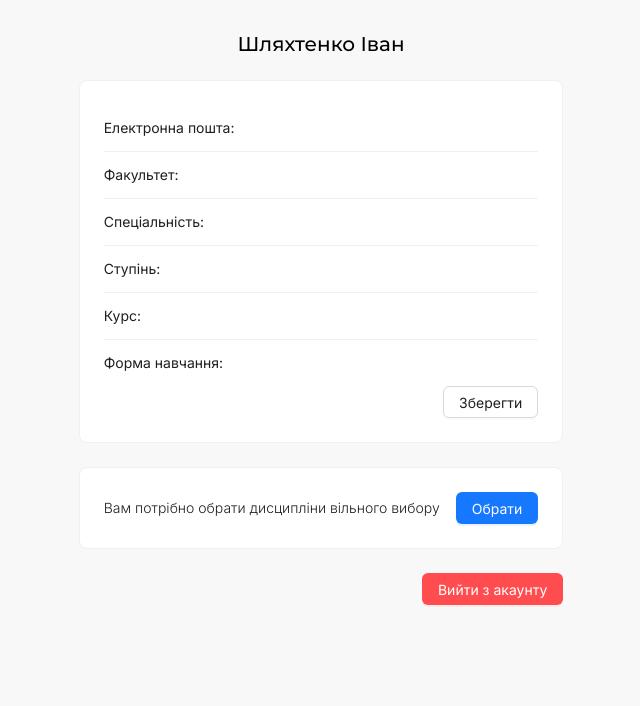
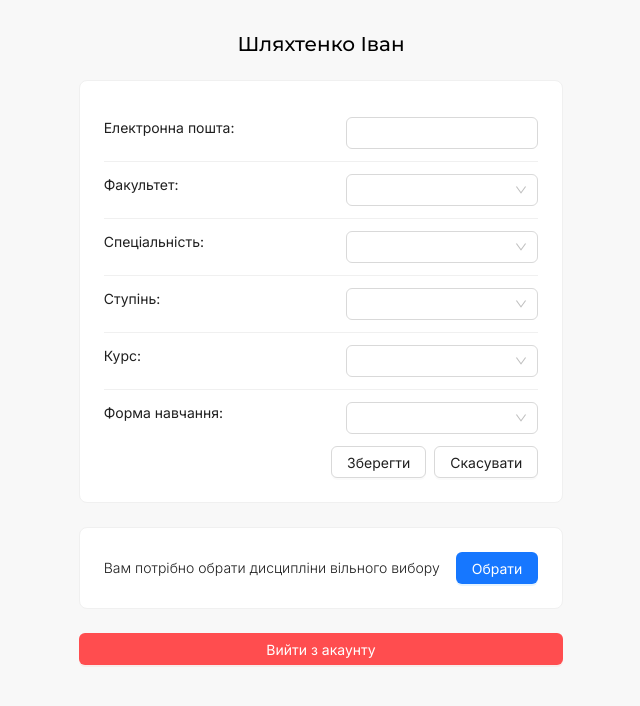
Before and after one commit to Shlahtenko/DVV-Front, a React (Vite) app: page / in a window 1280 px wide. Both pictures are taken after a click on the button "Редагувати". Shown: the top 706 px of the page, without its empty margins (319-959 px from the left). Built offline with nearby package versions, Linux system fonts and the light colour scheme.

Commit message:
feat: edit profile

```diff
--- a/src/ui/pages/profile/index.jsx
+++ b/src/ui/pages/profile/index.jsx
@@ -1,4 +1,4 @@
-import { Button, Card, Col, Flex, List, Row } from 'antd';
+import { Button, Card, Col, Flex, Input, List, Row, Select } from 'antd';
 import { useState } from 'react';
 import { Link } from 'react-router';
 
@@ -10,14 +10,77 @@ import styles from './profile.module.scss';
 const Profile = () => {
   const [isEditing, setIsEditing] = useState(false);
 
-  const list = [
+  const [list, setList] = useState([
     { title: 'Електронна пошта:', value: '' },
     { title: 'Факультет:', value: '' },
     { title: 'Спеціальність:', value: '' },
     { title: 'Ступінь:', value: '' },
     { title: 'Курс:', value: '' },
     { title: 'Форма навчання:', value: '' },
-  ];
+  ]);
+
+  const [tempList, setTempList] = useState([...list]);
+
+  const handleSave = () => {
+    setList(tempList);
+    setIsEditing(false);
+  };
+
+  const handleCancel = () => {
+    setTempList([...list]);
+    setIsEditing(false);
+  };
+
+  const handleTempChange = (index, newValue) => {
+    const updatedTempList = [...tempList];
+    updatedTempList[index].value = newValue;
+    setTempList(updatedTempList);
+  };
+
+  const options = {
+    faculty: [
+      { label: 'Факультет 1', value: 'faculty1' },
+      { label: 'Факультет 2', value: 'faculty2' },
+      { label: 'Факультет 3', value: 'faculty3' },
+    ],
+    specialty: [
+      { label: 'Спеціальність 1', value: 'specialty1' },
+      { label: 'Спеціальність 2', value: 'specialty2' },
+      { label: 'Спеціальність 3', value: 'specialty3' },
+    ],
+    degree: [
+      { label: 'Бакалавр', value: 'degree1' },
+      { label: 'Магістр', value: 'degree2' },
+      { label: 'Аспірант', value: 'degree3' },
+    ],
+    course: [
+      { label: '1', value: 'course1' },
+      { label: '2', value: 'course2' },
+      { label: '3', value: 'course3' },
+      { label: '4', value: 'course3' },
+    ],
+    form: [
+      { label: 'За кошти державного бюджету', value: 'form1' },
+      { label: 'За кошти фізичної особи', value: 'form2' },
+    ],
+  };
+
+  const getOptions = (index) => {
+    switch (index) {
+      case 1:
+        return options.faculty;
+      case 2:
+        return options.specialty;
+      case 3:
+        return options.degree;
+      case 4:
+        return options.course;
+      case 5:
+        return options.form;
+      default:
+        return [];
+    }
+  };
 
   const votedSubjects = [
     {
@@ -39,26 +102,52 @@ const Profile = () => {
         <Card>
           <List
             className={styles.list}
-            itemLayout="horizontal"
             dataSource={list}
-            renderItem={(item) => (
-              <List.Item>
-                <Flex>{item.title}</Flex>
-                <Flex>{item.value}</Flex>
+            renderItem={(item, index) => (
+              <List.Item key={index}>
+                <Flex className={styles.listItem} flex={1}>
+                  <Flex>{item.title}</Flex>
+                  <Flex className={styles.data}>
+                    {isEditing ? (
+                      index === 0 ? (
+                        <Input
+                          value={item.value}
+                          onChange={(e) =>
+                            handleTempChange(index, e.target.value)
+                          }
+                        />
+                      ) : (
+                        <Select
+                          className={styles.dropdown}
+                          value={item.value}
+                          onChange={(value) => handleTempChange(index, value)}
+                          options={getOptions(index)}
+                        />
+                      )
+                    ) : index === 0 ? (
+                      item.value || '—'
+                    ) : (
+                      getOptions(index).find(
+                        (option) => option.value === item.value,
+                      )?.label || '—'
+                    )}
+                  </Flex>
+                </Flex>
               </List.Item>
             )}
           >
-            <Flex align="center" justify="flex-end">
-              {!isEditing ? (
+            {!isEditing ? (
+              <Flex align="center" justify="flex-end">
                 <Button onClick={() => setIsEditing((prev) => !prev)}>
                   Редагувати
                 </Button>
-              ) : (
-                <Button onClick={() => setIsEditing((prev) => !prev)}>
-                  Зберегти
-                </Button>
-              )}
-            </Flex>
+              </Flex>
+            ) : (
+              <Flex align="center" justify="flex-end" gap="small">
+                <Button onClick={handleSave}>Зберегти</Button>
+                <Button onClick={handleCancel}>Скасувати</Button>
+              </Flex>
+            )}
           </List>
         </Card>
 
--- a/src/ui/pages/profile/profile.module.scss
+++ b/src/ui/pages/profile/profile.module.scss
@@ -21,10 +21,30 @@
 .content {
   width: 100%;
   max-width: 54rem;
+
   @media (min-width: $xs) {
     a,
-    button {
+    button:not(:last-child) {
       margin-left: auto;
     }
   }
 }
+
+.listItem {
+  flex-direction: column;
+  gap: 0.5rem;
+
+  .dropdown {
+    width: 100%;
+  }
+
+  @media (min-width: $xs) {
+    flex-direction: row;
+
+    .data {
+      margin-left: auto;
+      width: 12rem;
+      justify-content: end;
+    }
+  }
+}
--- a/src/ui/pages/register/index.jsx
+++ b/src/ui/pages/register/index.jsx
@@ -43,7 +43,7 @@ const Register = () => {
           </Form.Item>
           <Form.Item
             label="Email"
-            name="username"
+            name="email"
             rules={[
               { required: true, message: 'Будь ласка введіть вашу пошту!' },
             ]}
```
